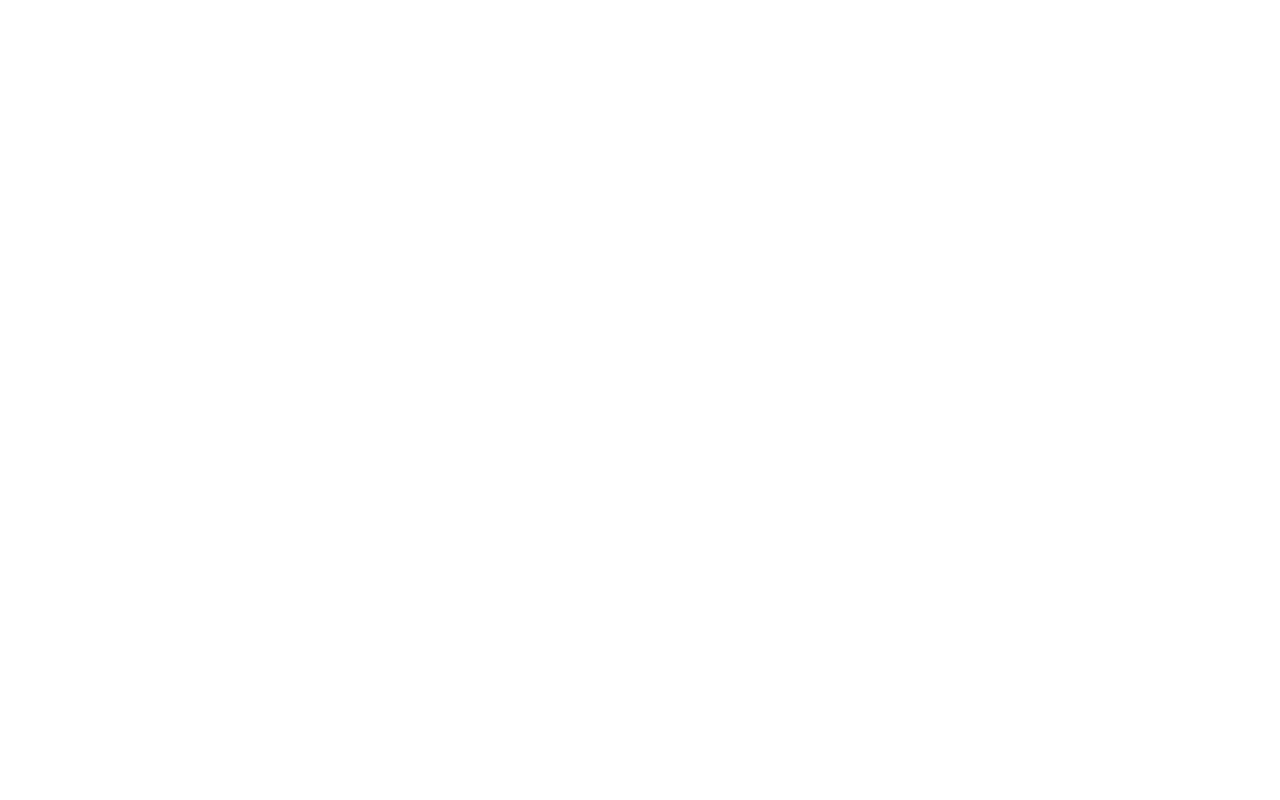
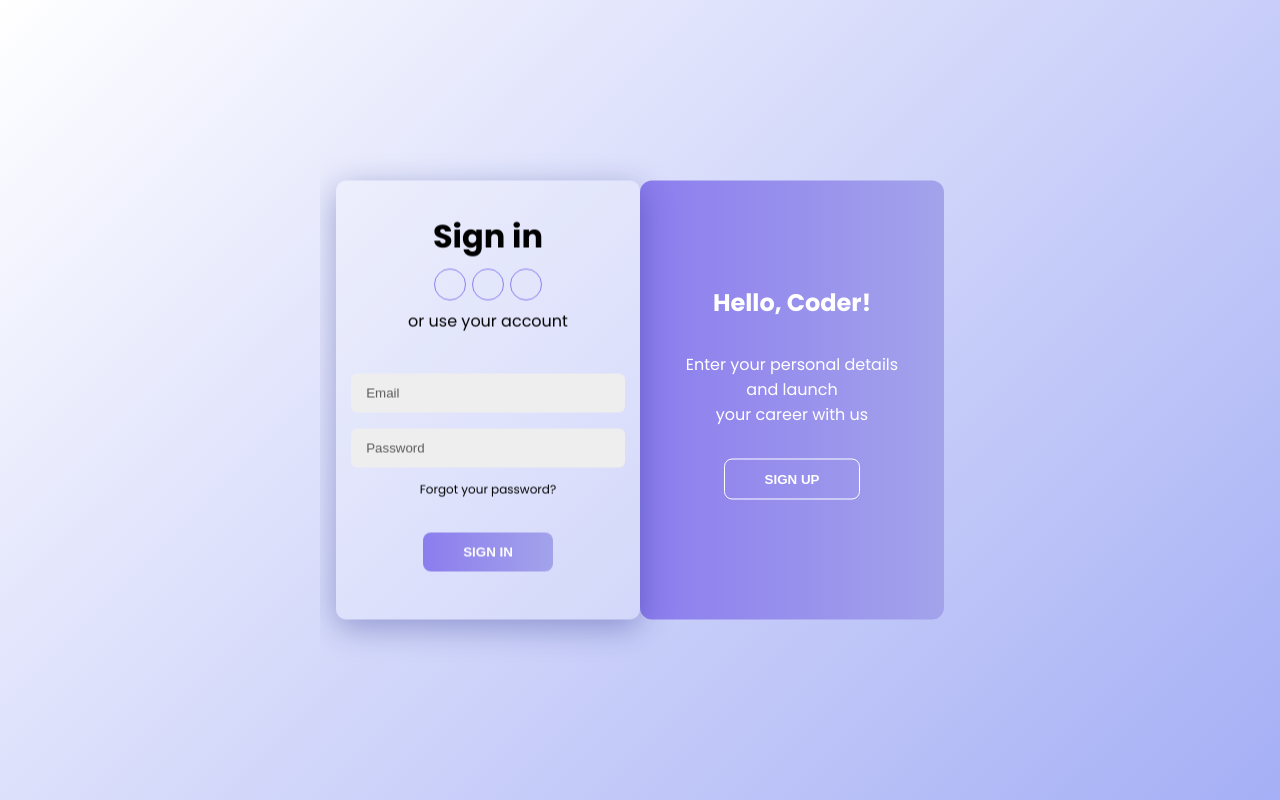
Before and after one commit to cobrianz/Elearn, a plain HTML site: page login.html in a window 1280 px wide. Drawn offline with Linux system fonts and the light colour scheme; a web font is replaced by a local one.

Commit message:
first commit

```diff
--- a/app.js
+++ b/app.js
@@ -9,3 +9,20 @@ setTimeout(function() {
       window.location.href = 'index.html';
     }, 2500);
   }, 2000);
+
+  /* form */
+
+  const signup = document.querySelector('.form__signup');
+  const signin = document.querySelector('.form__login');
+  const signupBtn = document.querySelectorAll('.button__light');
+  const signinBtn = document.querySelectorAll('.button__light');
+
+
+function toggleForm() {
+  signup.style.right = "0%";
+  signin.style.left = "-100%";
+}
+function toggleform() {
+  signin.style.left = "50%";
+  signup.style.right = "-100%";
+}
--- a/login.html
+++ b/login.html
@@ -9,9 +9,63 @@
 </head>
 
 <body>
-    <div class="home">
-
+    <div class="home home__container">
+        <div class="form">
+            <div class="form__login form__style">
+                <div class="login" id="signin">
+                    <div class="form__title">
+                        <h3>Sign in</h3>
+                        <div class="form__icon">
+                            <span></span>
+                            <span></span>
+                            <span></span>
+                        </div>
+                        <p>or use your account</p>
+                    </div>
+                    <form action="">
+                        <input type="email" name="" placeholder="Email" id="">
+                        <input type="password" name="" placeholder="Password" id="">
+                        <div class="user">
+                            <a href="#">Forgot your password?</a>
+                        </div>
+                        <button class="button" type="submit">SIGN IN</button>
+                    </form>
+                </div>
+                <div class="form__right">
+                    <h2>Hello, Coder!</h2>
+                    <span>Enter your personal details and launch <br> your career with us</span>
+                    <a href="#">
+                        <button class="button__light" onclick="toggleForm()">SIGN UP</button>
+                    </a>
+                </div>
+            </div>
+            <div class="form__signup form__style" id="signup">
+                    <div class="form__right">
+                        <h2>Welcome Back!</h2>
+                        <span>To keep learning with us login <br> with your personal info</span>
+                            <a href="#" ><button class="button__light" onclick="toggleform()">SIGN IN</button></a>
+                    </div>
+                <div class="login">
+                    <div class="form__title">
+                        <h3>Create Account</h3>
+                        <div class="form__icon">
+                            <span></span>
+                            <span></span>
+                            <span></span>
+                        </div>
+                        <p>or use your email for registration</p>
+                    </div>
+                    <form action="">
+                        <input type="text" name="" placeholder="Name" id="">
+                        <input type="email" name="" placeholder="Email" id="">
+                        <input type="password" name="" placeholder="Password" id="">
+                        <button class="button" type="submit">SIGN UP</button>
+                    </form>
+                </div>
+            </div>
+        </div>
     </div>
+    <script src="./app.js"></script>
 </body>
 
 </html>
--- a/style.css
+++ b/style.css
@@ -1,5 +1,4 @@
-@import url("https://fonts.googleapis.com/css?family=Proxima Nova:400,800");
-
+@import url('https://fonts.googleapis.com/css2?family=Poppins:wght@400;500;600;700;800&display=swap');
 
 *{
     padding: 0;
@@ -9,6 +8,10 @@
     border: none;
     text-decoration: none;
     appearance: unset;
+}
+
+a{
+ cursor: pointer;
 }
 
 html {
@@ -25,6 +28,10 @@ background: -moz-linear-gradient(315deg, hsla(0, 0%, 100%, 1) 0%, rgb(183, 191,
 background: -webkit-linear-gradient(315deg, hsla(0, 0%, 100%, 1) 0%, rgb(165, 175, 245) 100%, hsla(246, 66%, 88%, 1) 100%);
 
 
+}
+
+body{
+  font-family: 'Poppins', sans-serif;
 }
 
 .loading {
@@ -235,3 +242,151 @@ background: -webkit-linear-gradient(315deg, hsla(0, 0%, 100%, 1) 0%, rgb(165, 17
     height: 5rem;
     border-radius: 50%;
   }
+
+
+  /*
+
+  Sign up page
+
+  */
+
+  .home__container {
+    height: 100vh;
+  }
+
+
+.form{
+    position: absolute;
+    top: 50%;
+    left: 50%;
+    transform: translate(-50%, -50%);
+    width: 50vw;
+    overflow: hidden;
+   }
+
+  .form__style {
+    display: flex;
+  }
+
+.form__login {
+  padding: 1rem;
+  width: 100%;
+  position: absolute;
+  top: 50%;
+  left: 50%;
+  transform: translate(-50%, -50%); ;
+  transition: all 400ms ease-in-out;
+}
+
+.login {
+  width: 50%;
+  display: flex;
+  flex-direction: column;
+  justify-content: center;
+  align-items: center;
+  background: rgba( 255, 255, 255, 0.2 );
+  box-shadow: 0 8px 32px 0 rgba( 31, 38, 135, 0.37 );
+  backdrop-filter: blur( 0px );
+  -webkit-backdrop-filter: blur( 0px );
+  border-radius: 10px;
+}
+
+.form__title {
+  margin: 2rem;
+
+}
+.form__title h3 {
+  font-size: 2rem;
+  text-align: center;
+}
+
+.form__icon {
+  display: flex;
+  align-items: center;
+  justify-content: center;
+  gap: .4rem;
+  margin: 1dvb;
+}
+
+.form__icon span {
+  width: 2rem;
+  height: 2rem;
+  border: 1px solid #8c7dee;
+  border-radius: 50%;
+
+
+}
+
+::placeholder {
+  color: #5c5b5b;
+}
+
+.form a {
+  font-size: 12px;
+  font-weight: 200;
+  color: #000;
+  margin-bottom: 1rem;
+}
+form {
+  width: 100%;
+  display: flex;
+  flex-direction: column;
+  justify-content: center;
+  align-items: center;
+  margin-bottom: 3rem;
+}
+
+
+input{
+  background-color: #eee;
+  border-radius: 6px;
+  padding: 12px 15px;
+  margin: 8px 0;
+  width: 90%;
+ }
+
+
+.form__login p {
+  font-size: 16px;
+
+}
+
+.form__right {
+  width: 50%;
+  background: linear-gradient(90deg, #8c7dee, #a3a3eb);
+  display: flex;
+  flex-direction: column;
+  align-items: center;
+  justify-content: center;
+  gap: 2rem;
+  border-radius: 12px;
+  padding: 2rem;
+  text-align: center;
+  color: #fff;
+}
+
+
+.form .button {
+  padding: 12px 40px;
+  background: linear-gradient(90deg, #8c7dee, #a3a3eb);
+  font-weight: bold;
+  border-radius: 8px;
+  color: #fff;
+  margin-top: 2rem;
+}
+
+.button__light {
+  background: transparent;
+  padding: 12px 40px;
+  font-weight: bold;
+  border-radius: 8px;
+  border: 1px solid #fff;
+  color: #fff;
+}
+
+.form__signup {
+  position: relative;
+  width: 100%;
+  right: -100%;
+  transition: all 400ms ease-in-out;
+}
```
Also changed, not shown: Index.html (+1 -1 lines).
